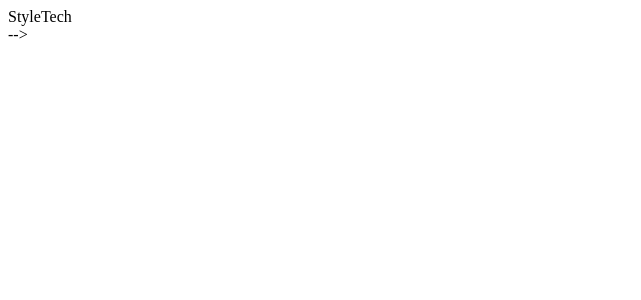
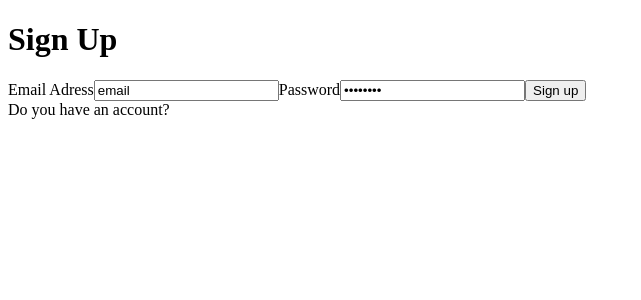
Before and after one commit to anhecblock/StyleTech, a React (Create React App) app: page / in a window 1280 px wide. Shown: the top 300 px of the page, without its empty margins (0-641 px from the left). Built offline with nearby package versions, Linux system fonts and the light colour scheme.

Commit message:
Added signUpComponent with style

```diff
--- a/public/index.html
+++ b/public/index.html
@@ -18,7 +18,5 @@
     <body>
         <noscript>You need to enable JavaScript to run this app.</noscript>
         <div id="root"></div>
-
-        -->
     </body>
 </html>
--- a/src/app/App.tsx
+++ b/src/app/App.tsx
@@ -1,5 +1,5 @@
 import React from 'react';
 
 export const App = () => {
-    return <div>StyleTech</div>;
+    return <div>StlyTech</div>;
 };
--- /dev/null
+++ b/src/components/SignUpComponent/SignUpComponent.tsx
@@ -0,0 +1,35 @@
+import SignUpComponentStyle from './SignUpComponentStyle';
+
+const SignupComponent = () => {
+    return (
+        <SignUpComponentStyle>
+            <h1>Sign Up</h1>
+            <form className="signUp-form">
+                <label className="signUp-form_label">Email Adress</label>
+                <input
+                    className="signUp-form_input"
+                    type="email"
+                    placeholder="Enter email adress"
+                    value={'email'}
+                />
+
+                <label className="signUp-form_label">Password</label>
+                <input
+                    className="signUp-form_input"
+                    type="password"
+                    placeholder="Enter  password"
+                    value={'password'}
+                />
+
+                <button className="signUp-form_button" type="submit">
+                    Sign up
+                </button>
+                <div className="signUp-form_text">
+                    <span>Do you have an account? </span>
+                </div>
+            </form>
+        </SignUpComponentStyle>
+    );
+};
+
+export default SignupComponent;
--- /dev/null
+++ b/src/components/SignUpComponent/SignUpComponentStyle.tsx
@@ -0,0 +1,9 @@
+import styled from 'styled-components';
+
+const SignUpComponentStyle = styled.div`
+    &__signUp-form_button {
+        background-color: red;
+    }
+`;
+
+export default SignUpComponentStyle;
--- a/src/index.tsx
+++ b/src/index.tsx
@@ -1,12 +1,12 @@
 import React from 'react';
 import ReactDOM from 'react-dom/client';
-import { App } from './app/App';
+import SignUpComponent from './components/SignUpComponent/SignUpComponent';
 
 const root = ReactDOM.createRoot(
     document.getElementById('root') as HTMLElement
 );
 root.render(
     <React.StrictMode>
-        <App />
+        <SignUpComponent />
     </React.StrictMode>
 );
```
Also changed, not shown: package.json (+7 -2 lines), src/firebase.ts (added, +14 -0 lines), 1 other file (tests, documents, lock files or other folders).
